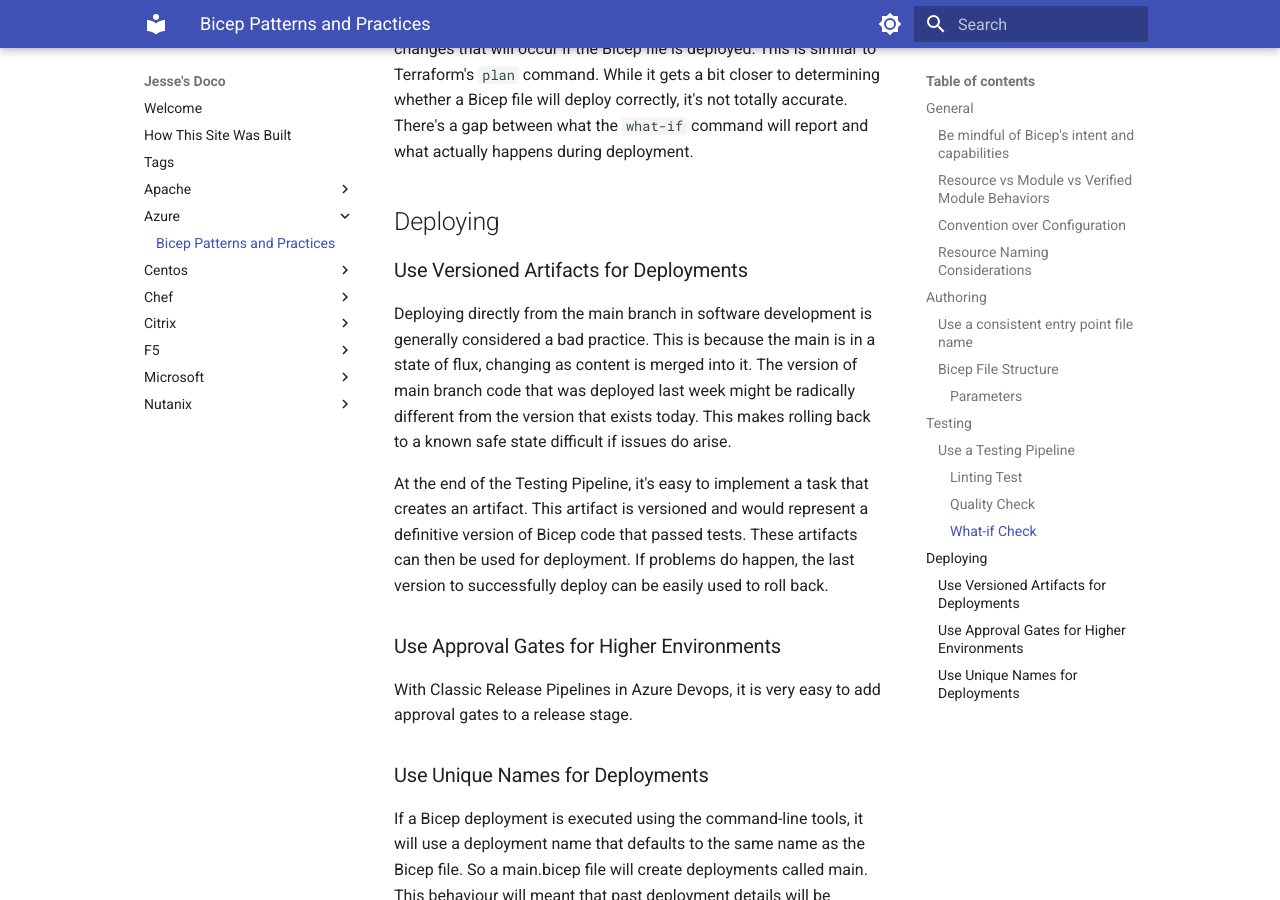
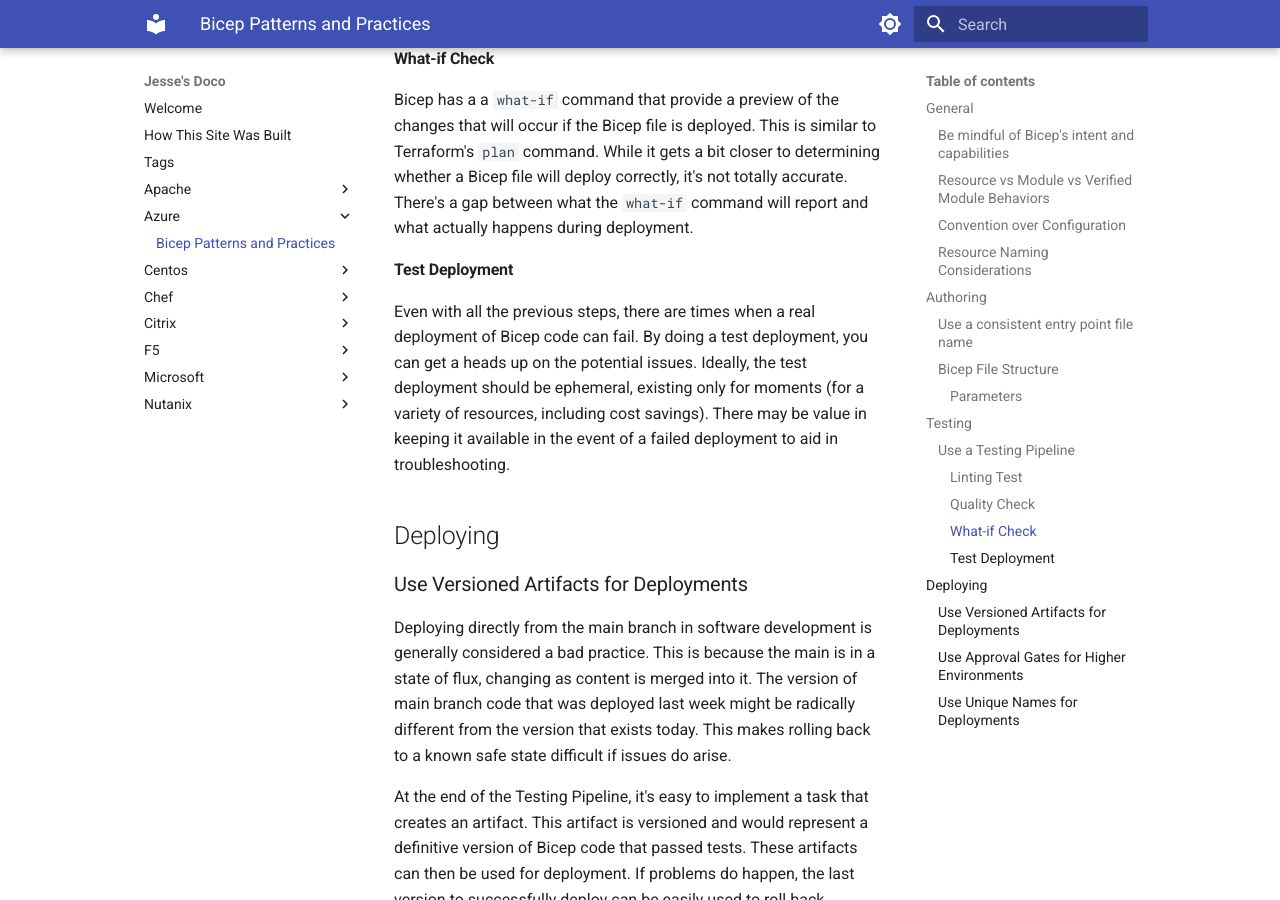
Before and after one commit to jpboyce/doco, an MkDocs documentation site: the page built from docs/azure/patterns-and-practices.md, in a window 1280 px wide and 900 px high, scrolled down 4033 px. Built offline with MkDocs 1.6.1 and Material for MkDocs 9.7.7, drawn with Linux system fonts in a browser that asks for light colours; some of the changed text lies outside the part shown.

Commit message:
Enhance documentation on naming conventions and deployment testing for Bicep

```diff
--- a/docs/azure/patterns-and-practices.md
+++ b/docs/azure/patterns-and-practices.md
@@ -33,7 +33,7 @@
 
 With this in mind, careful consideration needs to be given to the components that make up the naming convention you use.  An extra complication in this issue is Microsoft's own recommended naming convention includes the full region name.  For Australian regions, this results in a very long value.  There is also not a standard set of abbreviations.  [Jed Laundry's list of different abbreviations](https://www.jlaundry.nz/2022/azure_region_abbreviations/).  Jed recommends using the Terraform CAF short names, which results in most regions being 2 or 3 characters.
 
-Similarly for the environment value, it may help to adopt a shortened form of the environment name, such as `TST` instead of `TEST` to save on characters.  For the workload/application/project part of the resource name, adopting an abbreviated form can also help.
+Similarly for the environment value, it may help to adopt a shortened form of the environment name, such as `TST` instead of `TEST` to save on characters.  For the workload/application/project part of the resource name, adopting an abbreviated form can also help.  More verbose information can be reflected in tagging applied to the resources.
 
 ## Authoring
 
@@ -61,8 +61,7 @@
 
 Common use cases for "different deployments" are deploying to different environments (ie. DEV, TEST, PROD) to different regions.  On that basis, the parameters should give coverage on those values.  Going all the way back to ARM templates, the recommendation at the time was to keep parameters to a minimum as well.
 
-Parameters have a number of decorators that can apply constraints or metadata to the parameter.  For example, the maximum length can be set as a constraint.
-
+Parameters have a number of decorators that can apply constraints or metadata to the parameter.  For example, the maximum length can be set as a constraint.  This can be useful in creating an early failure gate.
 
 ## Testing
 
@@ -103,6 +102,10 @@
 
 Bicep has a a `what-if` command that provide a preview of the changes that will occur if the Bicep file is deployed.  This is similar to Terraform's `plan` command.  While it gets a bit closer to determining whether a Bicep file will deploy correctly, it's not totally accurate.  There's a gap between what the `what-if` command will report and what actually happens during deployment.
 
+#### Test Deployment
+
+Even with all the previous steps, there are times when a real deployment of Bicep code can fail.  By doing a test deployment, you can get a heads up on the potential issues.  Ideally, the test deployment should be ephemeral, existing only for moments (for a variety of resources, including cost savings).  There may be value in keeping it available in the event of a failed deployment to aid in troubleshooting.
+
 ## Deploying
 
 ### Use Versioned Artifacts for Deployments
```
